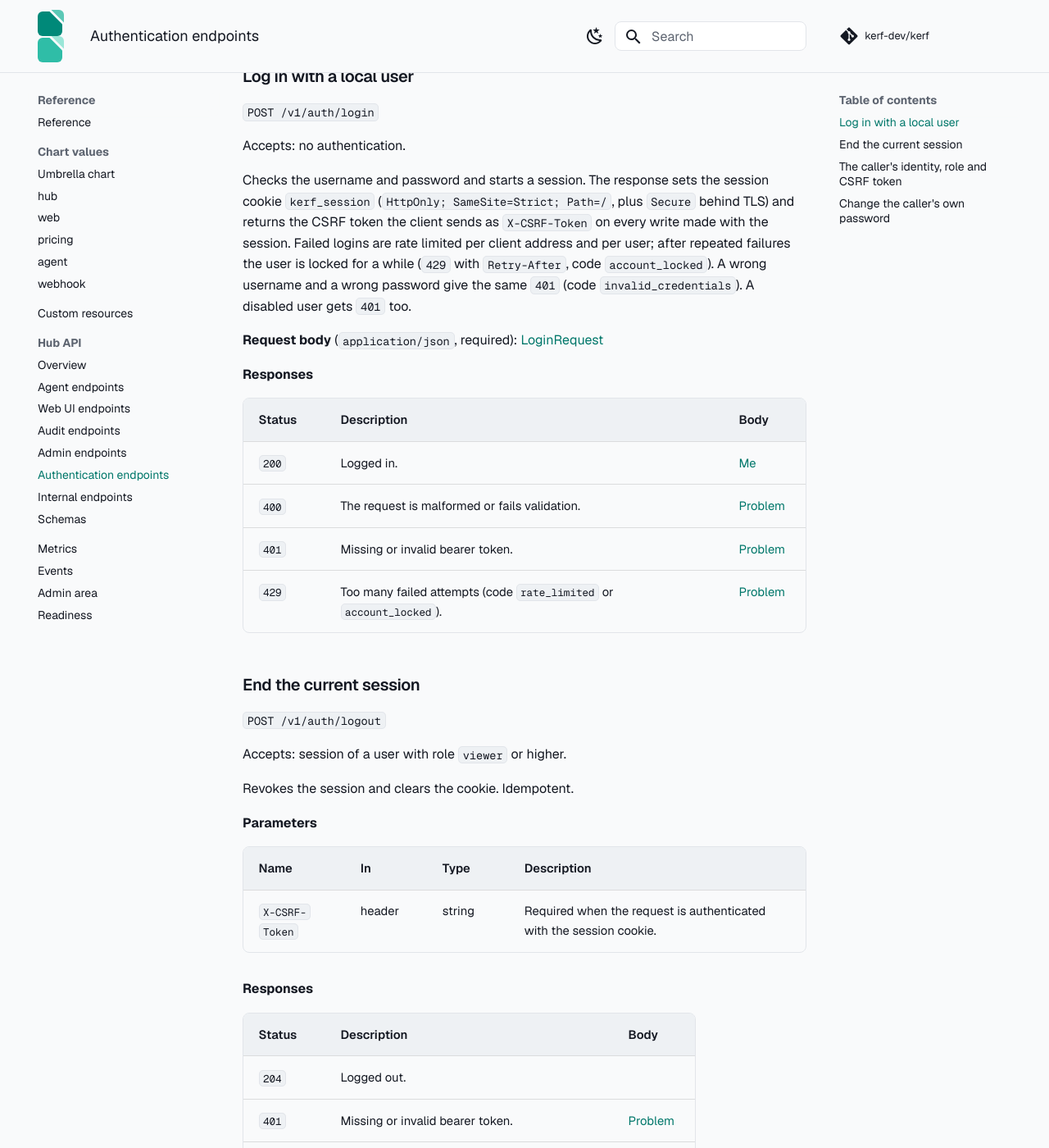
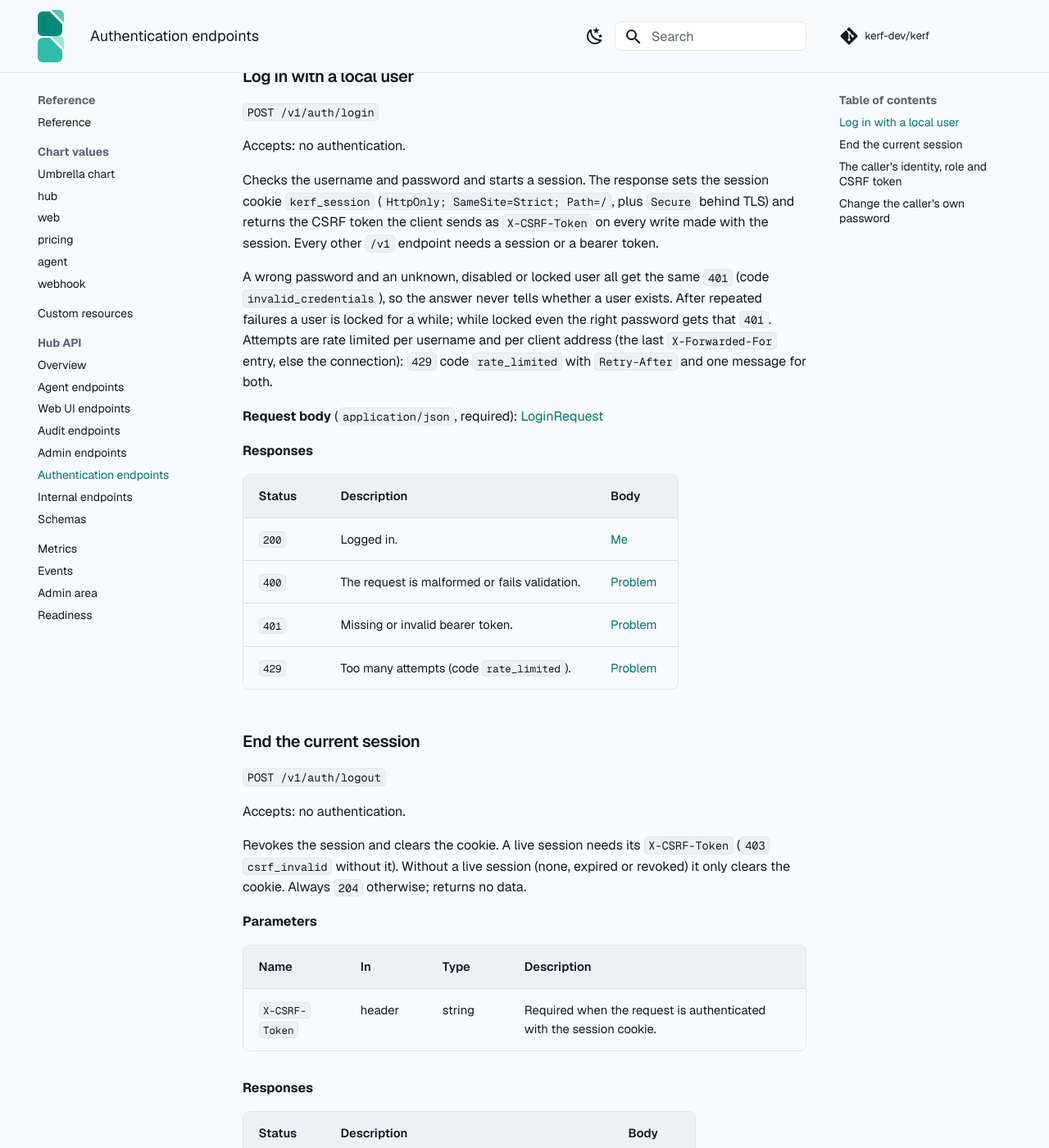
Before and after one commit to kerf-dev/kerf, an MkDocs documentation site: the page built from docs/reference/api/auth.md, in a window 1280 px wide and 1400 px high, scrolled down 544 px. Shown: the whole window at 82% size. Built offline with MkDocs 1.6.1 and Material for MkDocs 9.7.7, drawn with Linux system fonts in a browser that asks for light colours; comment, search, counter and statistics services are not loaded; the version menu is left out; some of the changed text lies outside the part shown.

```diff
--- a/docs/reference/api/auth.md
+++ b/docs/reference/api/auth.md
@@ -20,10 +20,14 @@ Accepts: no authentication.
 Checks the username and password and starts a session. The response sets the session
 cookie `kerf_session` (`HttpOnly; SameSite=Strict; Path=/`, plus `Secure` behind TLS) and
 returns the CSRF token the client sends as `X-CSRF-Token` on every write made with the
-session. Failed logins are rate limited per client address and per user; after repeated
-failures the user is locked for a while (`429` with `Retry-After`, code `account_locked`).
-A wrong username and a wrong password give the same `401` (code `invalid_credentials`).
-A disabled user gets `401` too.
+session. Every other `/v1` endpoint needs a session or a bearer token.
+
+A wrong password and an unknown, disabled or locked user all get the same `401` (code
+`invalid_credentials`), so the answer never tells whether a user exists. After repeated
+failures a user is locked for a while; while locked even the right password gets that
+`401`. Attempts are rate limited per username and per client address (the last
+`X-Forwarded-For` entry, else the connection): `429` code `rate_limited` with
+`Retry-After` and one message for both.
 
 **Request body** (`application/json`, required): [LoginRequest](schemas.md#loginrequest)
 
@@ -34,15 +38,17 @@ A disabled user gets `401` too.
 | `200` | Logged in. | [Me](schemas.md#me) |
 | `400` | The request is malformed or fails validation. | [Problem](schemas.md#problem) |
 | `401` | Missing or invalid bearer token. | [Problem](schemas.md#problem) |
-| `429` | Too many failed attempts (code `rate_limited` or `account_locked`). | [Problem](schemas.md#problem) |
+| `429` | Too many attempts (code `rate_limited`). | [Problem](schemas.md#problem) |
 
 ### End the current session { #logout }
 
 `POST /v1/auth/logout`
 
-Accepts: session of a user with role `viewer` or higher.
+Accepts: no authentication.
 
-Revokes the session and clears the cookie. Idempotent.
+Revokes the session and clears the cookie. A live session needs its `X-CSRF-Token`
+(`403` `csrf_invalid` without it). Without a live session (none, expired or revoked) it
+only clears the cookie. Always `204` otherwise; returns no data.
 
 **Parameters**
 
@@ -55,7 +61,6 @@ Revokes the session and clears the cookie. Idempotent.
 | Status | Description | Body |
 |---|---|---|
 | `204` | Logged out. |  |
-| `401` | Missing or invalid bearer token. | [Problem](schemas.md#problem) |
 | `403` | The token is not allowed to access this cluster. | [Problem](schemas.md#problem) |
 
 ### The caller's identity, role and CSRF token { #getMe }
@@ -101,4 +106,4 @@ revoked; the current one stays.
 | `400` | The request is malformed or fails validation. | [Problem](schemas.md#problem) |
 | `401` | Missing or invalid bearer token. | [Problem](schemas.md#problem) |
 | `403` | The token is not allowed to access this cluster. | [Problem](schemas.md#problem) |
-| `429` | Too many failed attempts (code `rate_limited` or `account_locked`). | [Problem](schemas.md#problem) |
+| `429` | Too many attempts (code `rate_limited`). | [Problem](schemas.md#problem) |
```
Also changed, not shown: docs/operate/readiness.md (+1 -1 lines), docs/operate/troubleshooting.md (+1 -1 lines), docs/reference/values/README.md (+0 -1 lines), docs/reference/values/web.md (+1 -18 lines), 1 other file.
